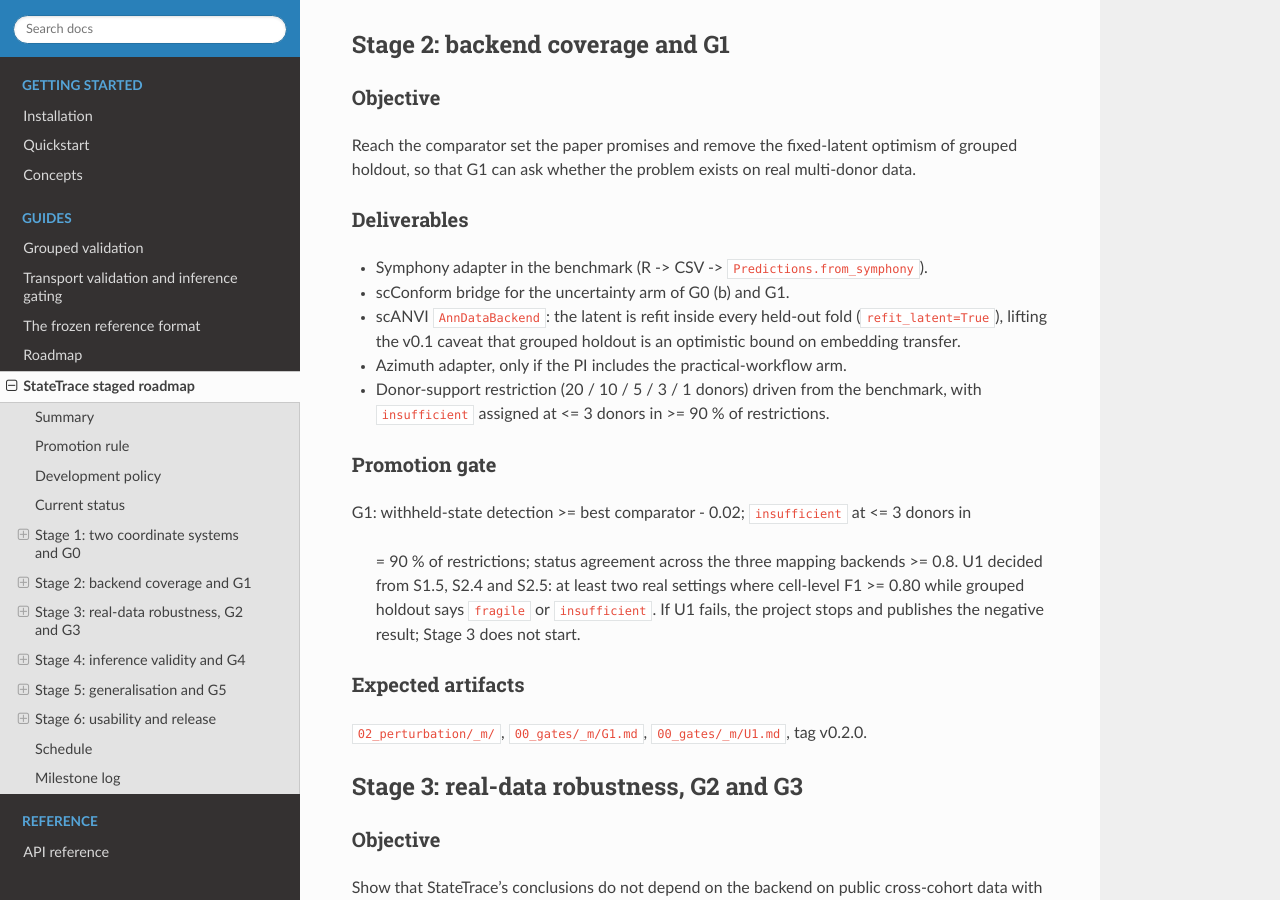
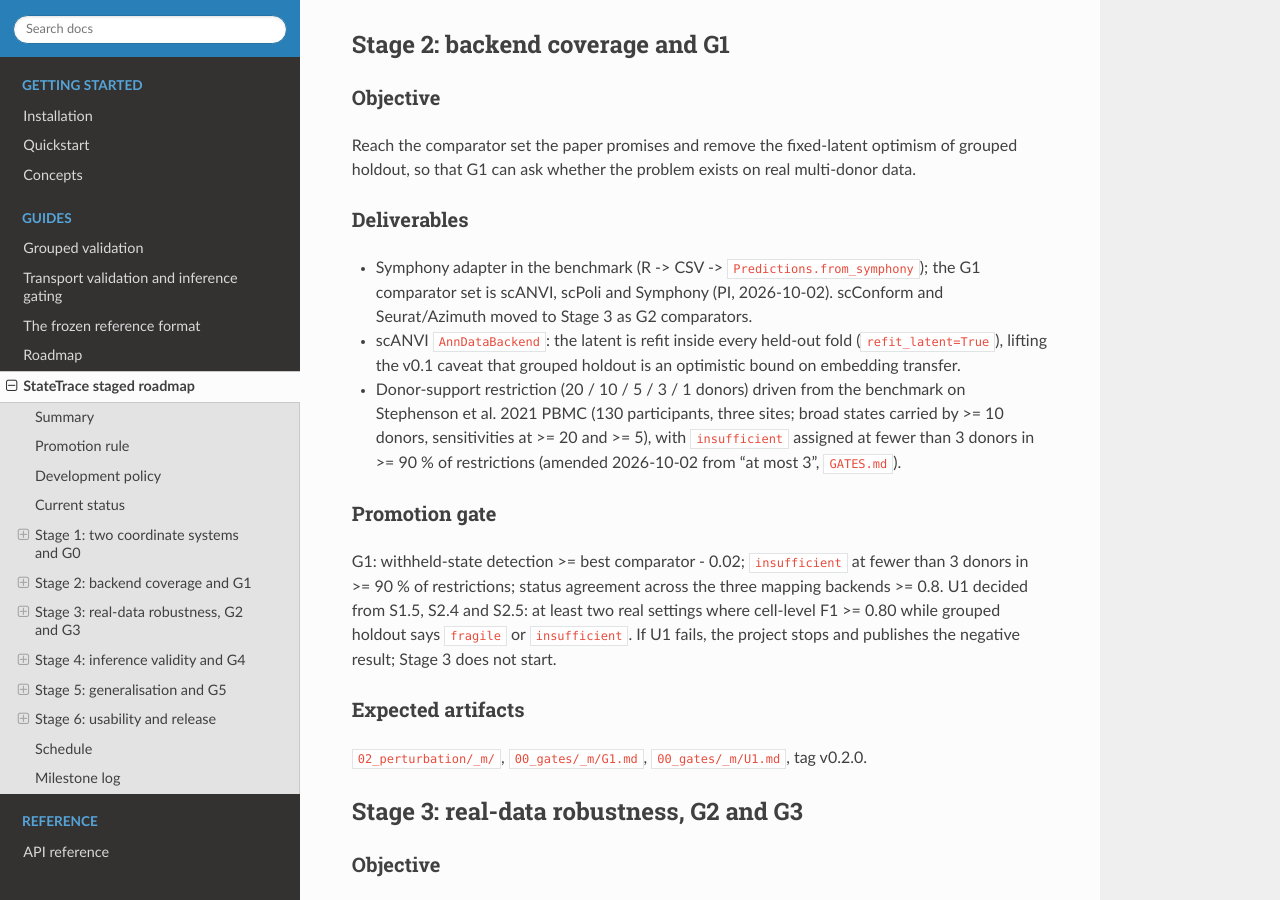
Before and after one commit to heart-gen/StateTrace, a Sphinx documentation site: the page built from docs/staged-roadmap.md, in a window 1280 px wide and 900 px high, scrolled down 4333 px. Built offline with Sphinx 7.4.7 and the Read the Docs theme 3.1.0, drawn with Linux system fonts in a browser that asks for light colours; some of the changed text lies outside the part shown.

Commit message:
docs: roadmap, stage 2 registered on Stephenson 2021; G1 criterion and comparator set fixed

```diff
--- a/docs/staged-roadmap.md
+++ b/docs/staged-roadmap.md
@@ -62,11 +62,11 @@ the query is (assigned labels, per-donor geometric-median offsets). Left open fr
 identity-loss status (PI decision), the scConform and Symphony R bridges (carried to G1), and
 the optional Benchmark A vs B optimism grid. Stage 2 is unlocked and its analysis code exists
 (benchmark `statetrace_benchmark/perturbation/`, 2026-10-02: prepare, donor / study / random
-holdout with the mappers refitted per fold, withheld state, donor-support restriction,
-aggregation and the G1 evaluator); it waits on the PI's choice of the real multi-donor source
-(GSE132044 has two donors, enough for the study holdout and the withheld state but not for the
-donor-support curve) and on a decision about the G1 criterion at exactly three donors, which
-the predeclared support threshold of three donors makes eligible.
+holdout with the mappers refitted per fold, withheld state, donor-support restriction with
+sensitivity thresholds, aggregation and the G1 evaluator). The stage is registered on
+Stephenson et al. 2021 PBMC (GSE132044 has two donors), the G1 criterion reads fewer than
+three donors and the comparator set is fixed (Symphony in G1; scConform and Azimuth at G2).
+Next: the 7.2 GB download, the Symphony adapter, the run.
 
 Blocking inputs, by the week they are needed (`INPUTS_NEEDED.md` in the benchmark repository
 has the full list):
@@ -170,18 +170,20 @@ holdout, so that G1 can ask whether the problem exists on real multi-donor data.
 
 ### Deliverables
 
-- Symphony adapter in the benchmark (R -> CSV -> `Predictions.from_symphony`).
-- scConform bridge for the uncertainty arm of G0 (b) and G1.
+- Symphony adapter in the benchmark (R -> CSV -> `Predictions.from_symphony`); the G1
+  comparator set is scANVI, scPoli and Symphony (PI, 2026-10-02). scConform and Seurat/Azimuth
+  moved to Stage 3 as G2 comparators.
 - scANVI `AnnDataBackend`: the latent is refit inside every held-out fold (`refit_latent=True`),
   lifting the v0.1 caveat that grouped holdout is an optimistic bound on embedding transfer.
-- Azimuth adapter, only if the PI includes the practical-workflow arm.
-- Donor-support restriction (20 / 10 / 5 / 3 / 1 donors) driven from the benchmark, with
-  `insufficient` assigned at <= 3 donors in >= 90 % of restrictions.
+- Donor-support restriction (20 / 10 / 5 / 3 / 1 donors) driven from the benchmark on
+  Stephenson et al. 2021 PBMC (130 participants, three sites; broad states carried by >= 10
+  donors, sensitivities at >= 20 and >= 5), with `insufficient` assigned at fewer than 3 donors
+  in >= 90 % of restrictions (amended 2026-10-02 from "at most 3", `GATES.md`).
 
 ### Promotion gate
 
-G1: withheld-state detection >= best comparator - 0.02; `insufficient` at <= 3 donors in
->= 90 % of restrictions; status agreement across the three mapping backends >= 0.8. U1 decided
+G1: withheld-state detection >= best comparator - 0.02; `insufficient` at fewer than 3 donors
+in >= 90 % of restrictions; status agreement across the three mapping backends >= 0.8. U1 decided
 from S1.5, S2.4 and S2.5: at least two real settings where cell-level F1 >= 0.80 while grouped
 holdout says `fragile` or `insufficient`. If U1 fails, the project stops and publishes the
 negative result; Stage 3 does not start.
```
